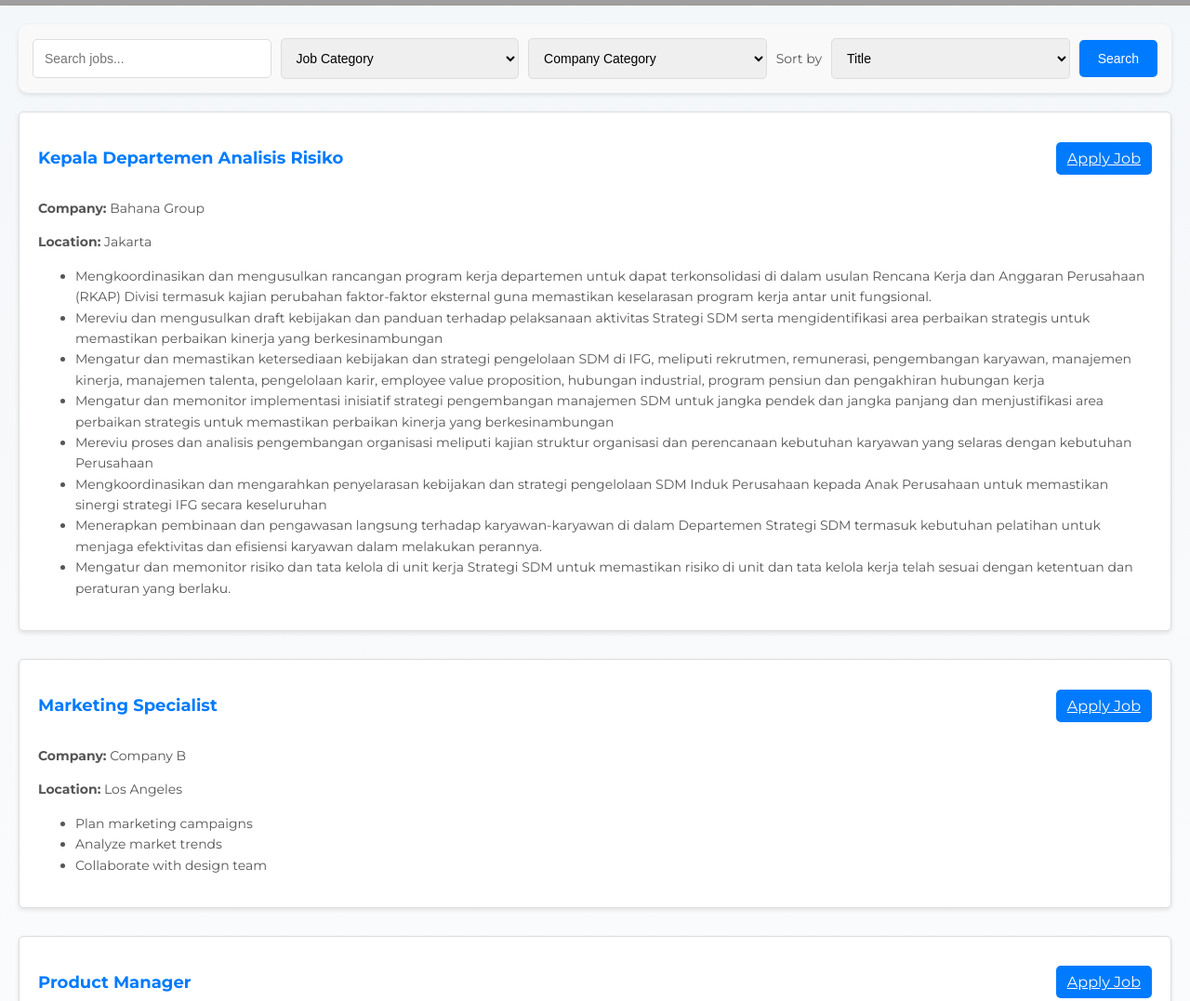
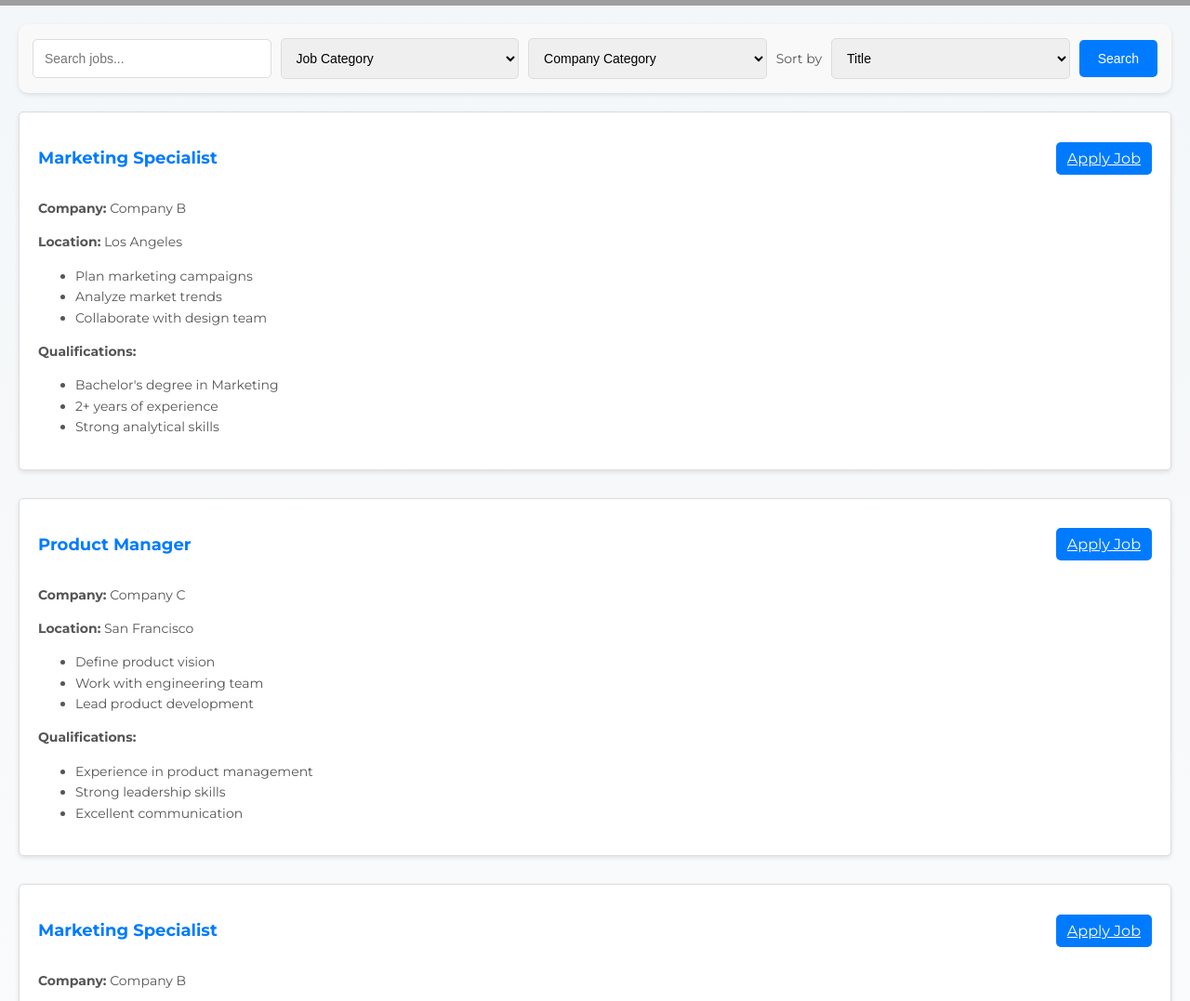
Before and after one commit to Hira478/erecruit_ifg, a plain HTML site: page index.html in a window 1280 px wide. Shown: the part 780-1857 px from the top of the page at 93% size. Drawn offline with Linux system fonts and the light colour scheme; grey boxes are pictures that could not be loaded.

Commit message:
update job items 2

```diff
--- a/index.html
+++ b/index.html
@@ -297,71 +297,74 @@
         // Sample job data with tasks for each job
         const jobs = [
             {
-                title: "Kepala Departemen Analisis Risiko",
-                company: "Bahana Group",
-                location: "Jakarta",
-                tasks: ["Mengkoordinasikan dan mengusulkan rancangan program kerja departemen untuk dapat terkonsolidasi di dalam usulan Rencana Kerja dan Anggaran Perusahaan (RKAP) Divisi termasuk kajian perubahan faktor-faktor eksternal guna memastikan keselarasan program kerja antar unit fungsional."
-                    , "Mereviu dan mengusulkan draft kebijakan dan panduan terhadap pelaksanaan aktivitas Strategi SDM serta mengidentifikasi area perbaikan strategis untuk memastikan perbaikan kinerja yang berkesinambungan"
-                    , "Mengatur dan memastikan ketersediaan kebijakan dan strategi pengelolaan SDM di IFG, meliputi rekrutmen, remunerasi, pengembangan karyawan, manajemen kinerja, manajemen talenta, pengelolaan karir, employee value proposition, hubungan industrial, program pensiun dan pengakhiran hubungan kerja"
-                    , "Mengatur dan memonitor implementasi inisiatif strategi pengembangan manajemen SDM untuk jangka pendek dan jangka panjang dan menjustifikasi area perbaikan strategis untuk memastikan perbaikan kinerja yang berkesinambungan"
-                    , "Mereviu proses dan analisis pengembangan organisasi meliputi kajian struktur organisasi dan perencanaan kebutuhan karyawan yang selaras dengan kebutuhan Perusahaan"
-                    , "Mengkoordinasikan dan mengarahkan penyelarasan kebijakan dan strategi pengelolaan SDM Induk Perusahaan kepada Anak Perusahaan untuk memastikan sinergi strategi IFG secara keseluruhan"
-                    , "Menerapkan pembinaan dan pengawasan langsung terhadap karyawan-karyawan di dalam Departemen Strategi SDM termasuk kebutuhan pelatihan untuk menjaga efektivitas dan efisiensi karyawan dalam melakukan perannya."
-                    , "Mengatur dan memonitor risiko dan tata kelola di unit kerja Strategi SDM untuk memastikan risiko di unit dan tata kelola kerja telah sesuai dengan ketentuan dan peraturan yang berlaku."]
+                title: "Marketing Specialist",
+                company: "Company B",
+                location: "Los Angeles",
+                tasks: ["Plan marketing campaigns", "Analyze market trends", "Collaborate with design team"],
+                qualifications: ["Bachelor's degree in Marketing", "2+ years of experience", "Strong analytical skills"]
+            },
+            {
+                title: "Product Manager",
+                company: "Company C",
+                location: "San Francisco",
+                tasks: ["Define product vision", "Work with engineering team", "Lead product development"],
+                qualifications: ["Experience in product management", "Strong leadership skills", "Excellent communication"]
             },
             {
                 title: "Marketing Specialist",
                 company: "Company B",
                 location: "Los Angeles",
-                tasks: ["Plan marketing campaigns", "Analyze market trends", "Collaborate with design team"]
+                tasks: ["Plan marketing campaigns", "Analyze market trends", "Collaborate with design team"],
+                qualifications: ["Bachelor's degree in Marketing", "2+ years of experience", "Strong analytical skills"]
             },
             {
-                title: "Product Manager",
-                company: "Company C",
-                location: "San Francisco",
-                tasks: ["Define product vision", "Work with engineering team", "Lead product development"]
+                title: "Marketing Specialist",
+                company: "Company B",
+                location: "Los Angeles",
+                tasks: ["Plan marketing campaigns", "Analyze market trends", "Collaborate with design team"],
+                qualifications: ["Bachelor's degree in Marketing", "2+ years of experience", "Strong analytical skills"]
             },
             {
-                title: "Data Scientist",
-                company: "Company D",
-                location: "Chicago",
-                tasks: ["Analyze data", "Create data models", "Present insights to stakeholders"]
+                title: "Marketing Specialist",
+                company: "Company B",
+                location: "Los Angeles",
+                tasks: ["Plan marketing campaigns", "Analyze market trends", "Collaborate with design team"],
+                qualifications: ["Bachelor's degree in Marketing", "2+ years of experience", "Strong analytical skills"]
             },
             {
-                title: "UX Designer",
-                company: "Company E",
-                location: "Austin",
-                tasks: ["Design user-friendly interfaces", "Conduct user research", "Collaborate with developers"]
+                title: "Marketing Specialist",
+                company: "Company B",
+                location: "Los Angeles",
+                tasks: ["Plan marketing campaigns", "Analyze market trends", "Collaborate with design team"],
+                qualifications: ["Bachelor's degree in Marketing", "2+ years of experience", "Strong analytical skills"]
             },
             {
-                title: "HR Specialist",
-                company: "Company F",
-                location: "Houston",
-                tasks: ["Recruit talent", "Manage employee relations", "Conduct training sessions"]
+                title: "Marketing Specialist",
+                company: "Company B",
+                location: "Los Angeles",
+                tasks: ["Plan marketing campaigns", "Analyze market trends", "Collaborate with design team"],
+                qualifications: ["Bachelor's degree in Marketing", "2+ years of experience", "Strong analytical skills"]
             },
             {
-                title: "Web Developer",
-                company: "Company G",
-                location: "Seattle",
-                tasks: ["Develop website front-end", "Ensure cross-browser compatibility", "Collaborate with UX designers"]
+                title: "Marketing Specialist",
+                company: "Company B",
+                location: "Los Angeles",
+                tasks: ["Plan marketing campaigns", "Analyze market trends", "Collaborate with design team"],
+                qualifications: ["Bachelor's degree in Marketing", "2+ years of experience", "Strong analytical skills"]
             },
             {
-                title: "Business Analyst",
-                company: "Company H",
-                location: "Boston",
-                tasks: ["Define product vision", "Work with engineering team", "Lead product development"]
+                title: "Marketing Specialist",
+                company: "Company B",
+                location: "Los Angeles",
+                tasks: ["Plan marketing campaigns", "Analyze market trends", "Collaborate with design team"],
+                qualifications: ["Bachelor's degree in Marketing", "2+ years of experience", "Strong analytical skills"]
             },
             {
-                title: "Sales Executive",
-                company: "Company I",
-                location: "Miami",
-                tasks: ["Generate sales leads", "Build relationships with clients", "Negotiate contracts"]
-            },
-            {
-                title: "Content Writer",
-                company: "Company J",
-                location: "Dallas",
-                tasks: ["Write blog posts", "Edit articles", "Research content topics"]
+                title: "Marketing Specialist",
+                company: "Company B",
+                location: "Los Angeles",
+                tasks: ["Plan marketing campaigns", "Analyze market trends", "Collaborate with design team"],
+                qualifications: ["Bachelor's degree in Marketing", "2+ years of experience", "Strong analytical skills"]
             }
             // Add more job data as needed
         ];
@@ -424,11 +427,25 @@
                     taskList.appendChild(taskItem);
                 });
 
+                // Add bullet points for job qualifications
+                const qualificationHeading = document.createElement('p');
+                qualificationHeading.textContent = "Qualifications:";
+                qualificationHeading.style.fontWeight = "bold";
+
+                const qualificationList = document.createElement('ul');
+                job.qualifications.forEach(qualification => {
+                    const qualificationItem = document.createElement('li');
+                    qualificationItem.textContent = qualification;
+                    qualificationList.appendChild(qualificationItem);
+                });
+
                 // Add all elements to the job item
                 jobItem.appendChild(header); // Job title and apply button
                 jobItem.appendChild(company);
                 jobItem.appendChild(location);
-                jobItem.appendChild(taskList);
+                jobItem.appendChild(taskList); // Task list
+                jobItem.appendChild(qualificationHeading); // "Qualifications" label
+                jobItem.appendChild(qualificationList); // Qualification list
 
                 // Append job item to the job content container
                 jobContent.appendChild(jobItem);
@@ -441,6 +458,7 @@
             prevButton.classList.toggle('disabled', currentPage === 1);
             nextButton.classList.toggle('disabled', currentPage * jobsPerPage >= jobs.length);
         }
+
 
 
         // Handle pagination button clicks
```
